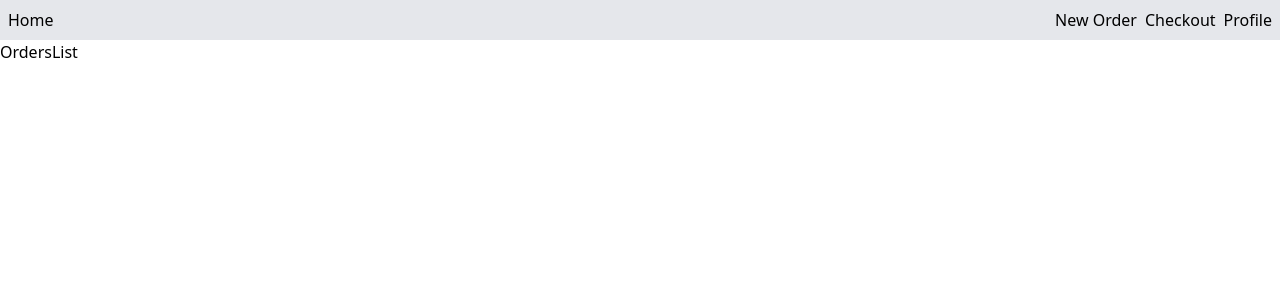
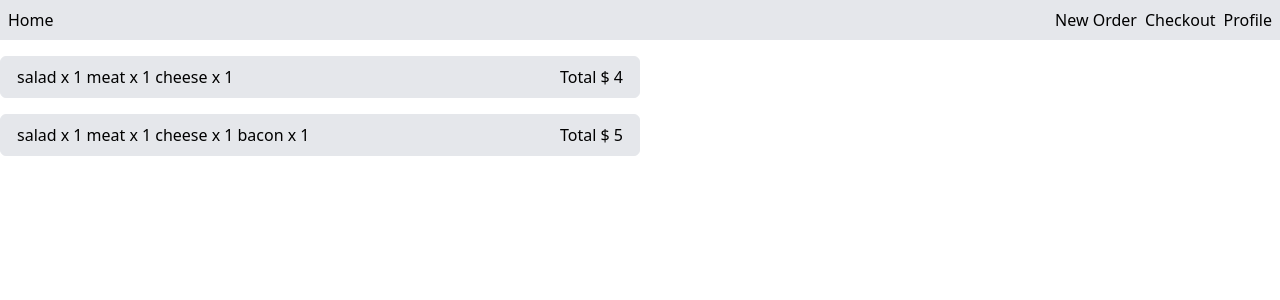
Before and after one commit to rivieradev/burger-app, a Next.js app: page / in a window 1280 px wide. Shown: the top 300 px of the page. Built offline with nearby package versions, Linux system fonts and the light colour scheme.

Commit message:
WIP orders list

```diff
--- /dev/null
+++ b/components/OrderCard.tsx
@@ -0,0 +1,27 @@
+'use client';
+import { IOrder } from "@/typings"
+
+const OrderCard = ({ id, ingredients, price } : IOrder) => {
+
+  let uniqueIngredients: string[] = [];
+
+  ingredients.forEach(x => {
+    if (!uniqueIngredients.includes(x)) {
+      uniqueIngredients = [...uniqueIngredients, x];
+    }
+  });
+
+
+  return (
+    <div className="flex flex-row justify-between items-center w-1/2 border bg-gray-200 rounded-md py-2 px-4 my-4">
+      <ul className="flex flex-row space-x-1 justify-between items-center">
+        {uniqueIngredients.map(x => (
+          <li key={`ing-${x}`}>{`${x} x ${ingredients.filter(i => x === i).length}`}</li>
+        ))}
+      </ul>
+      <span>{`Total $ ${price}`}</span>
+    </div>
+  );
+};
+
+export default OrderCard
--- a/components/OrdersList.tsx
+++ b/components/OrdersList.tsx
@@ -1,12 +1,17 @@
 'use client';
 import { useOrders } from "@/hooks/useOrders";
+import OrderCard from './OrderCard';
 
 const OrdersList = () => {
   const { orders } = useOrders();
 
   return (
-    <div>OrdersList</div>
-  )
-}
+    <div className="min-h-screen my-auto">
+      {orders?.map(x => (
+        <OrderCard id={x.id} ingredients={x.ingredients} price={x.price} key={x.id}/>
+      ))}
+    </div>
+  );
+};
 
-export default OrdersList
+export default OrdersList;
```
